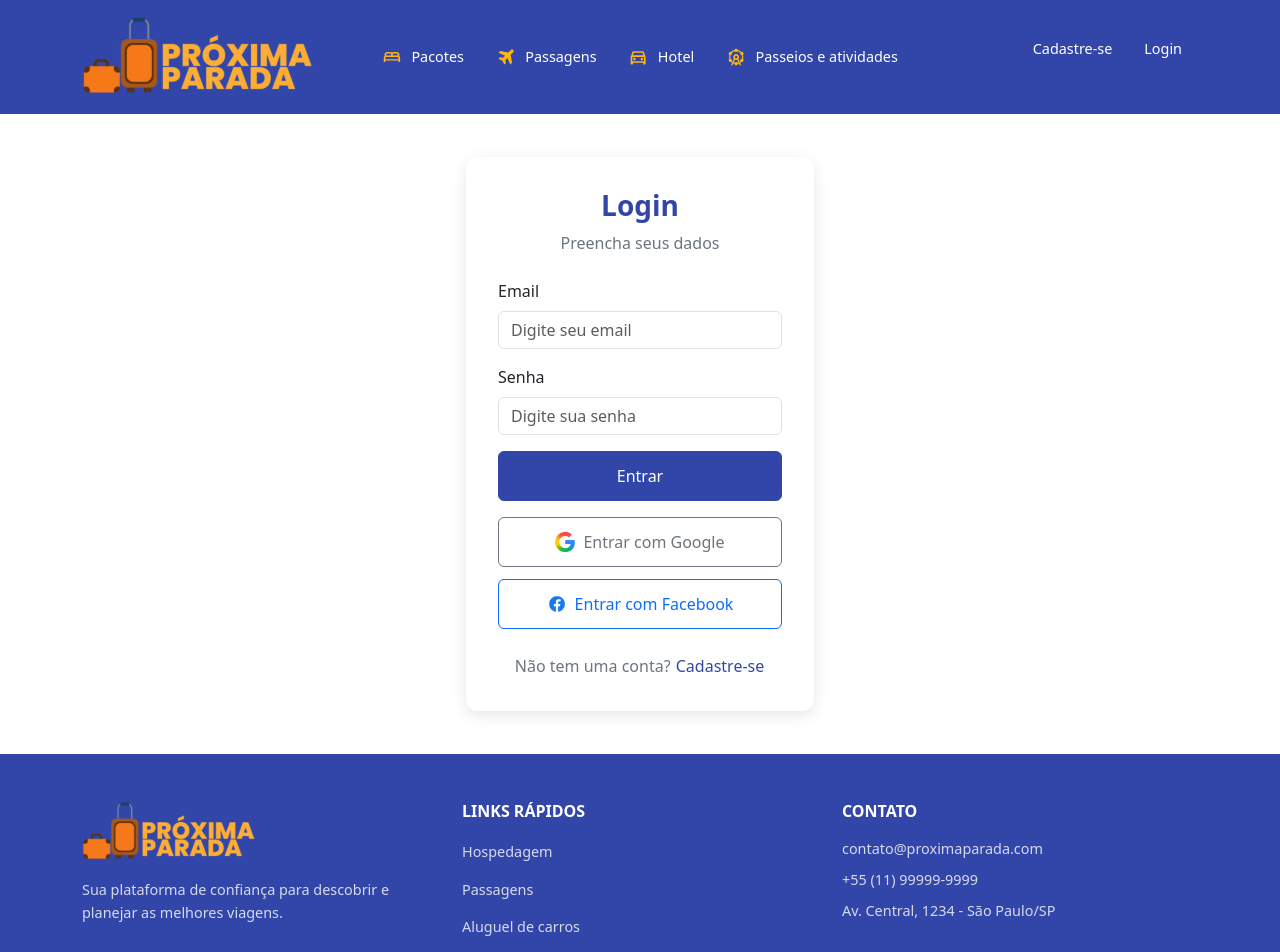
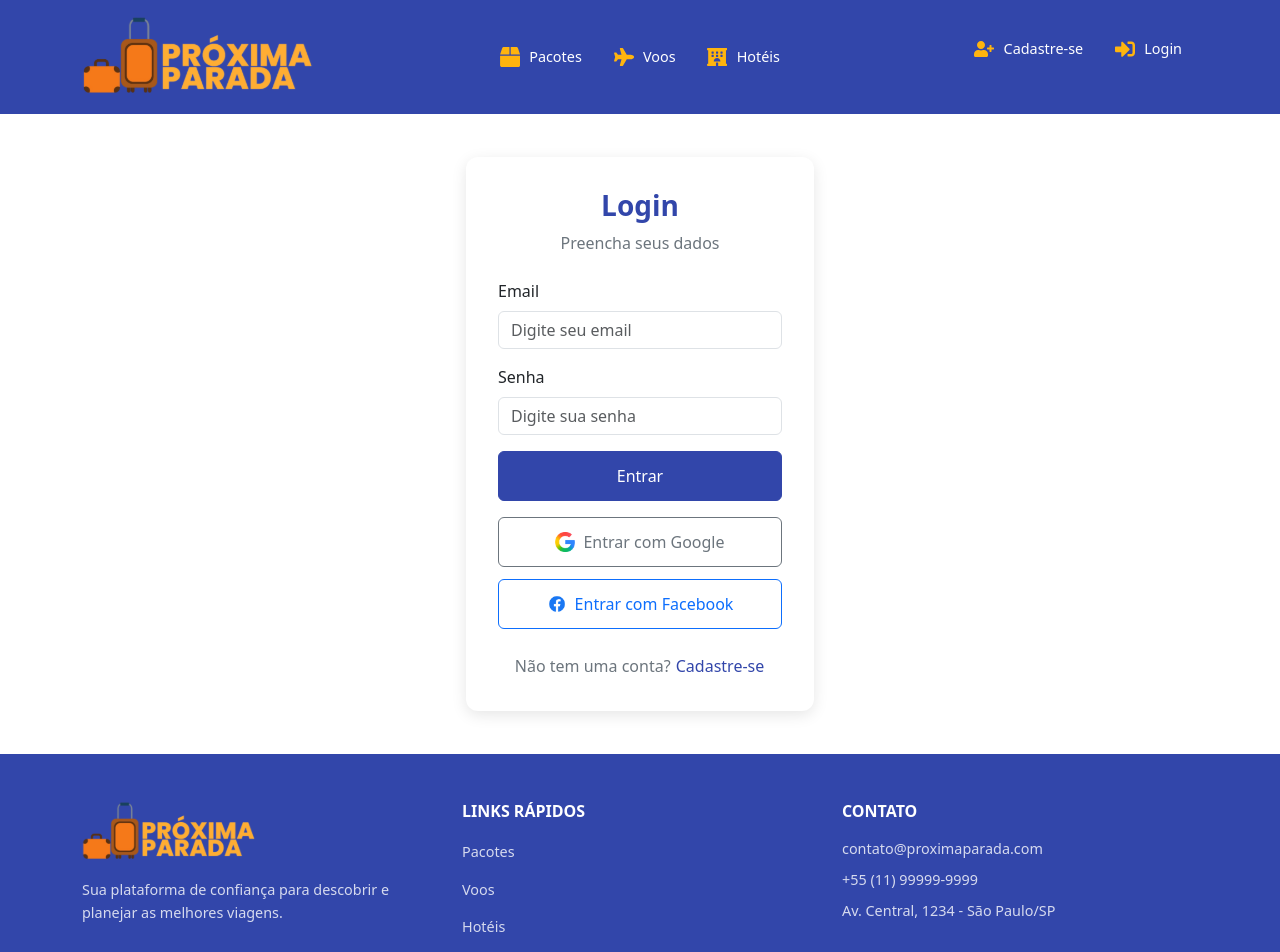
Before and after one commit to Green-Hill-Zone/proxima-parada-frontend, a React (Vite) app: page /login in a window 1280 px wide. Shown: the top 952 px of the page. Built offline with nearby package versions, Linux system fonts and the light colour scheme.

Commit message:
ajustando header e footer

```diff
--- a/src/components/Footer/Footer.tsx
+++ b/src/components/Footer/Footer.tsx
@@ -24,10 +24,9 @@ const Footer = () => {
           <Col md={4} className="mb-4 mb-md-0">
             <h6 className="text-uppercase fw-bold mb-3">Links Rápidos</h6>
             <ul className="list-unstyled">
-              <li><Link to="/hospedagem">Hospedagem</Link></li>
-              <li><Link to="/passagens">Passagens</Link></li>
-              <li><Link to="/aluguel">Aluguel de carros</Link></li>
-              <li><Link to="/passeios">Passeios e atividades</Link></li>
+              <li><Link to="/packages">Pacotes</Link></li>
+              <li><Link to="/flights">Voos</Link></li>
+              <li><Link to="/hotels">Hotéis</Link></li>
             </ul>
           </Col>
 
--- a/src/components/Header/Header.tsx
+++ b/src/components/Header/Header.tsx
@@ -1,11 +1,8 @@
 // Importações necessárias do React Bootstrap e React Router
 import { Container, Nav, Navbar, NavDropdown } from 'react-bootstrap';
 import { Link } from 'react-router-dom';
-import iconAviao from '../../imgs/icons-menu/icon-aviao.svg';
-import iconCar from '../../imgs/icons-menu/icon-car.svg';
-import iconHosp from '../../imgs/icons-menu/icon-hosp.svg';
-import iconPasseio from '../../imgs/icons-menu/icon-passeio.svg';
 import logo from '../../imgs/logo/logo.svg';
+import { FaBox, FaPlane, FaHotel, FaUserPlus, FaSignInAlt } from 'react-icons/fa';
 import '../../styles/header/header.css';
 
 import { useAuth, useIsAdmin } from '../../hooks/useAuth';
@@ -27,22 +24,17 @@ const Header = () => {
         <Navbar.Brand as={Link} to="/">
           <img src={logo} alt="Logo" />
         </Navbar.Brand>
-        <Navbar.Toggle aria-controls="basic-navbar-nav" />
-
         {/* Menu de navegação que se expande/contrai */}
         <Navbar.Collapse id="basic-navbar-nav">
           <Nav className="me-auto">
-            <Nav.Link as={Link} to="/packages" className="header-nav-link">
-              <img src={iconHosp} alt="" className="menu-icon" /> Pacotes
+            <Nav.Link as={Link} to="/Packages" className="header-nav-link">
+              <FaBox className="menu-icon" style={{ fontSize: '0.95em' }} /> Pacotes
             </Nav.Link>
-            <Nav.Link as={Link} to="/passagens" className="header-nav-link">
-              <img src={iconAviao} alt="" className="menu-icon" /> Passagens
+            <Nav.Link as={Link} to="/Flights" className="header-nav-link">
+              <FaPlane className="menu-icon" style={{ fontSize: '0.95em' }} /> Voos
             </Nav.Link>
-            <Nav.Link as={Link} to="/aluguel" className="header-nav-link">
-              <img src={iconCar} alt="" className="menu-icon" /> Hotel
-            </Nav.Link>
-            <Nav.Link as={Link} to="/passeios" className="header-nav-link">
-              <img src={iconPasseio} alt="" className="menu-icon" /> Passeios e atividades
+            <Nav.Link as={Link} to="/Hotels" className="header-nav-link">
+              <FaHotel className="menu-icon" style={{ fontSize: '0.95em' }} /> Hotéis
             </Nav.Link>
           </Nav>
           <Nav className="ms-auto">
@@ -101,8 +93,12 @@ const Header = () => {
               ) : (
                 // Link para login quando usuário não está logado
                 <div className="d-flex flex-row mb-3">
-                  <Nav.Link as={Link} to="/register" className="header-nav-link">Cadastre-se</Nav.Link>
-                  <Nav.Link as={Link} to="/login" className="header-nav-link">Login</Nav.Link>
+                  <Nav.Link as={Link} to="/register" className="header-nav-link">
+                    <FaUserPlus className="menu-icon" style={{ fontSize: '0.95em' }} /> Cadastre-se
+                  </Nav.Link>
+                  <Nav.Link as={Link} to="/login" className="header-nav-link">
+                    <FaSignInAlt className="menu-icon" style={{ fontSize: '0.95em' }} /> Login
+                  </Nav.Link>
 
                 </div>
               )}
```
